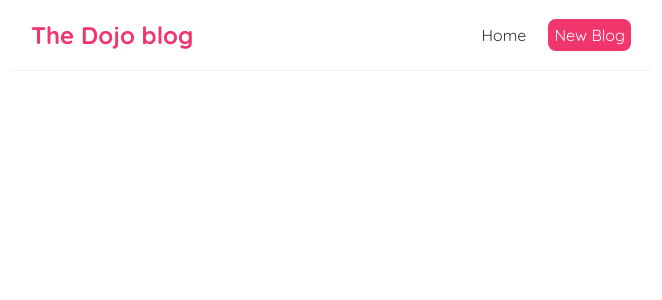
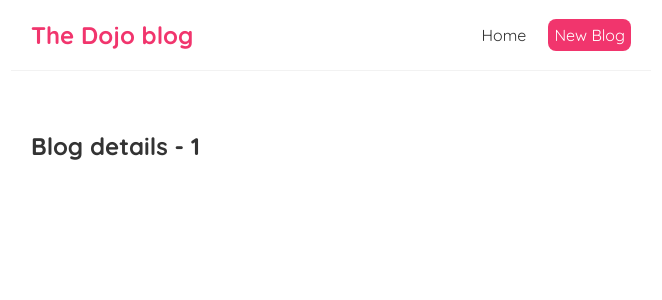
Before and after one commit to Seabass5813/Learning-React, a React (Create React App) app: page /blogs/1 in a window 1280 px wide. Shown: the top 300 px of the page, without its empty margins (309-971 px from the left). Built offline with nearby package versions, Linux system fonts and the light colour scheme.

Commit message:
Chapter 25 - Route Parameters

```diff
--- a/src/App.js
+++ b/src/App.js
@@ -2,6 +2,7 @@
 import Home from './Home';
 import { BrowserRouter as Router, Route, Switch } from 'react-router-dom'
 import Create from './Create';
+import BlogDetails from './BlogDetails';
 
 function App() {
 
@@ -17,6 +18,9 @@
           <Route exact path='/create'>
             <Create />
           </Route>
+          <Route exact path='/blogs/:words'>
+            <BlogDetails />
+          </Route>
         </Switch>
       </div>
     </div>
--- /dev/null
+++ b/src/BlogDetails.js
@@ -0,0 +1,13 @@
+import { useParams } from "react-router-dom";
+
+const BlogDetails = () => {
+    const { words } = useParams();
+
+    return (
+        <div className="blog-details">
+            <h2>Blog details - { words } </h2>
+        </div>
+    );
+}
+
+export default BlogDetails;
--- a/src/BlogList.js
+++ b/src/BlogList.js
@@ -1,3 +1,5 @@
+import { Link } from "react-router-dom";
+
 const BlogList = ({blogs, title}) => {
     //const blogs = props.blogs;
     //const title = props.title;
@@ -10,10 +12,12 @@
         {blogs.map((blog) => (
 
             <div className="blog-preview" key={blog.id}>
-
+                <Link to={`/blogs/${blog.id}`}>
                 <h2> { blog.title }</h2>
 
                 <p> Written by { blog.author }</p>
+                </Link>
+
 
             </div>
 
--- a/src/index.css
+++ b/src/index.css
@@ -48,3 +48,7 @@
   color: #f1356d;
   margin-bottom: 8px;
 }
+
+.blog-preview a{
+  text-decoration: none;
+}
```
